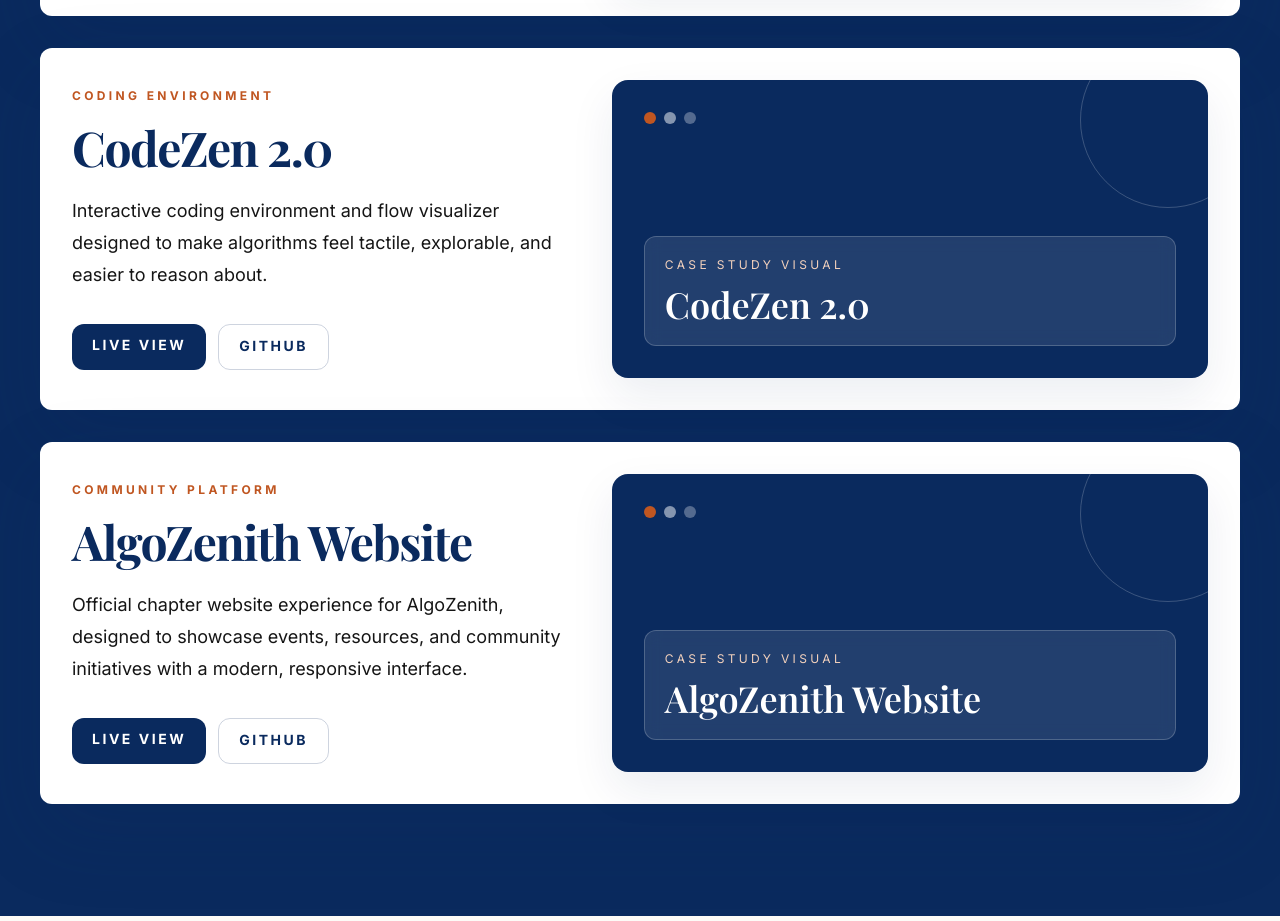
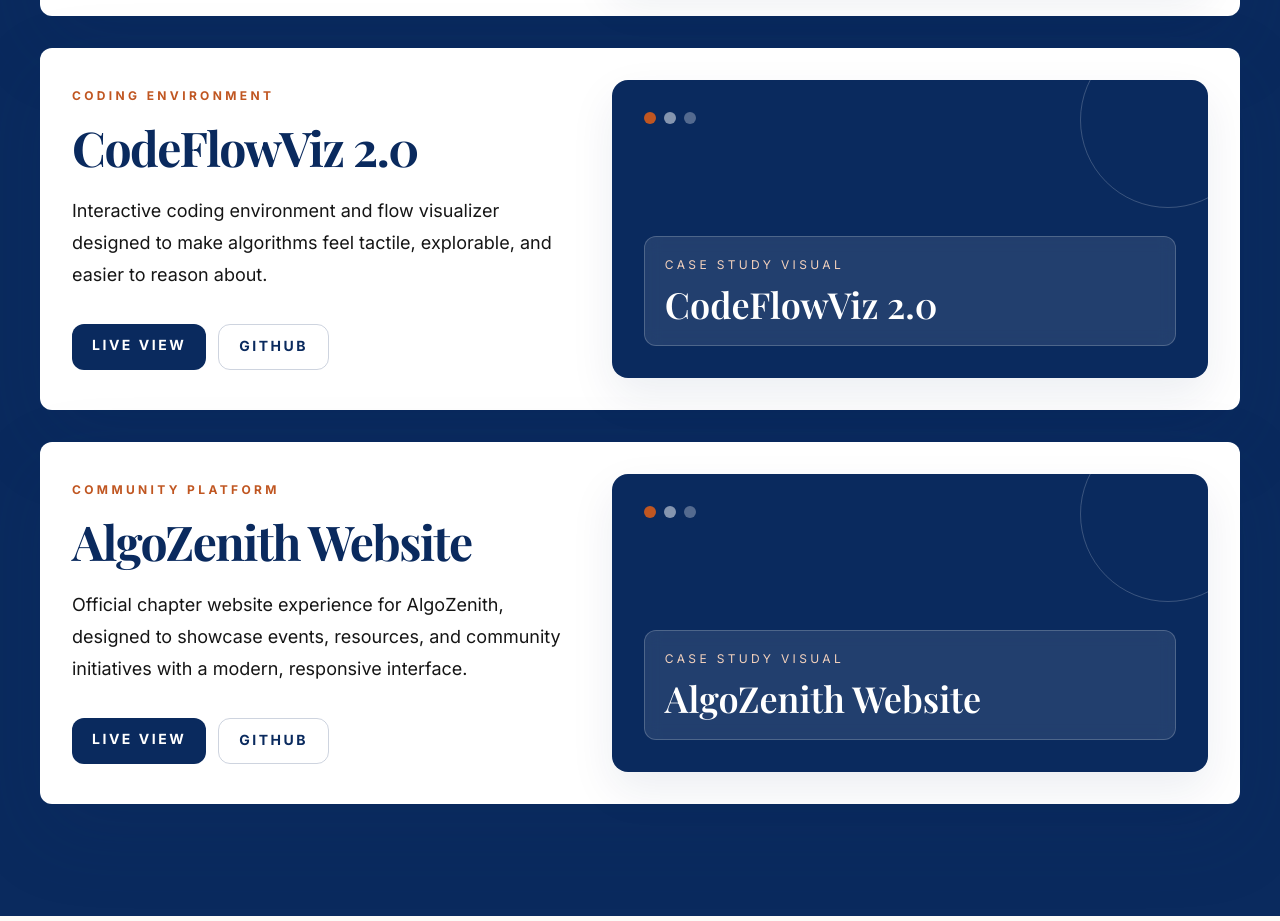
Before and after one commit to kauntiaakash2/akashagarwal, a React (Vite) app: page / in a window 1280 px wide. Shown: the part 2360-3281 px from the top of the page. Built offline with nearby package versions, Linux system fonts and the light colour scheme.

Commit message:
Rename project from CodeZen to CodeFlowViz

```diff
--- a/src/App.jsx
+++ b/src/App.jsx
@@ -21,7 +21,7 @@ const projects = [
   },
   {
     eyebrow: "Coding Environment",
-    title: "CodeZen 2.0",
+    title: "CodeFlowViz 2.0",
     description:
       "Interactive coding environment and flow visualizer designed to make algorithms feel tactile, explorable, and easier to reason about.",
     github: "https://github.com/kauntiaakash2/CodeFlowViz-2.0",
```
